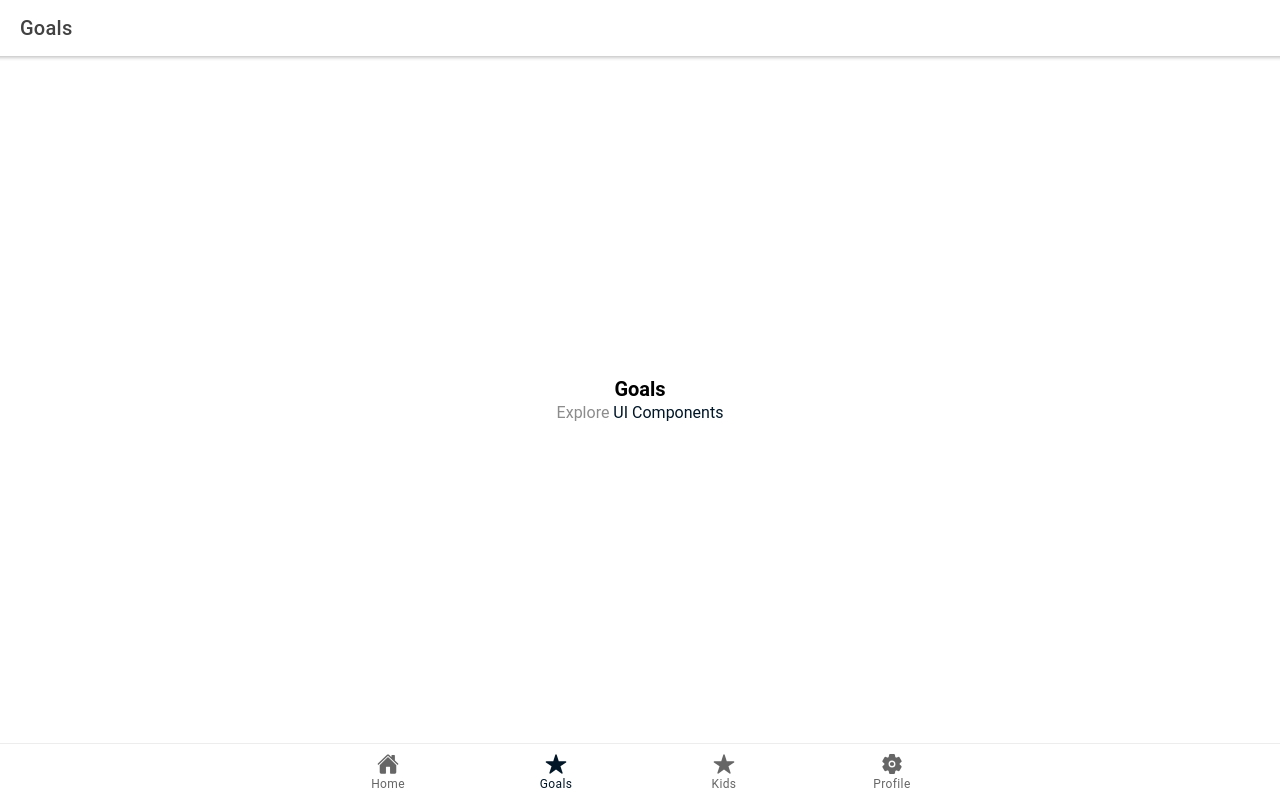
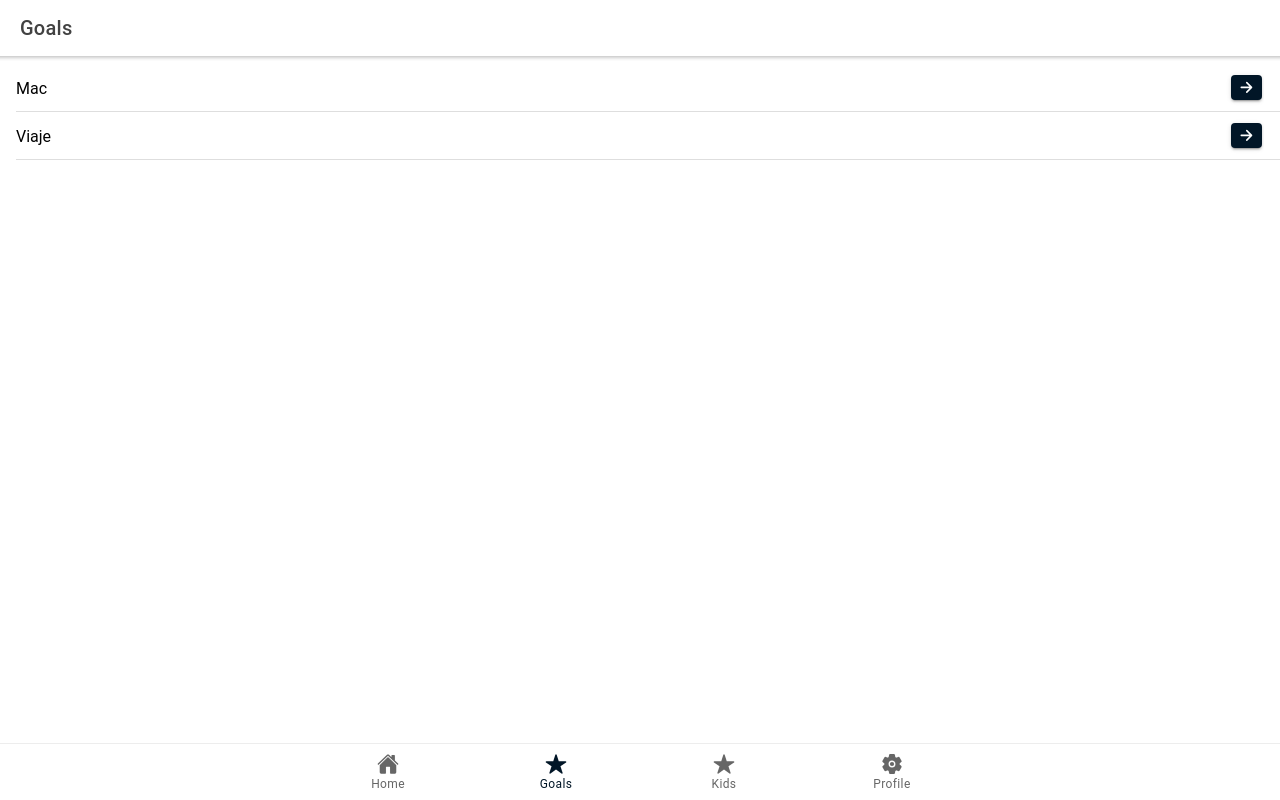
Before and after one commit to Jakii/ARCON-FE-R, a React (Create React App) app in the folder arcon/: page /goals in a window 1280 px wide. Built offline with nearby package versions, Linux system fonts and the light colour scheme.

Commit message:
Pantalla de listar goals y detalle de goals

```diff
--- /dev/null
+++ b/arcon/src/components/GoalsDetail/GoalsDetail.css
@@ -0,0 +1,15 @@
+.title{
+    color: white;
+    font-size: 30px;
+}
+
+.bar{
+    width: 70%;
+    margin-left: 15%;
+    margin-top: 10%;
+}
+
+.progress{
+    color: #f2efea;
+    font-size: 44px;
+}
--- /dev/null
+++ b/arcon/src/components/GoalsDetail/GoalsDetail.tsx
@@ -0,0 +1,31 @@
+import React from 'react';
+import { IonModal, IonButton, IonContent, IonLabel, IonGrid, IonCol, IonRow, IonProgressBar, IonHeader, IonTitle, IonItem } from '@ionic/react';
+import './GoalsDetail.css';
+
+type GoalsProps = {
+    Goal: any,
+    ShowModal: any,
+    SetShowModal: Function
+}
+
+const GoalsDetail: React.FC<GoalsProps> = ({ Goal, ShowModal, SetShowModal }) => {
+
+    return (
+        <IonModal isOpen={ShowModal}>
+            <IonHeader>
+                <IonItem text-center align-center>
+                    <IonLabel class="title">{Goal.Title}</IonLabel>
+                </IonItem>
+
+            </IonHeader>
+            <IonContent>
+                <IonLabel class="progress">{Goal.Progress}%</IonLabel>
+                <IonProgressBar color="success" value={0.5} class="bar"></IonProgressBar>
+            </IonContent>
+
+            <IonButton onClick={() => SetShowModal(false)}>Regresar</IonButton>
+        </IonModal>
+    );
+};
+
+export default GoalsDetail;
--- /dev/null
+++ b/arcon/src/components/GoalsList/GoalsList.tsx
@@ -0,0 +1,43 @@
+import React, { useState } from 'react';
+import { IonButton, IonIcon, IonGrid, IonRow, IonCol, IonList, IonItem, IonLabel, IonContent, IonBadge } from '@ionic/react';
+import { arrowForward, add } from 'ionicons/icons';
+
+import GoalsDetail from './../GoalsDetail/GoalsDetail';
+
+type GoalsProps = {
+    List: any[]
+}
+
+const GoalsList: React.FC<GoalsProps> = ({List}) => {
+
+    const [selectedGoal, setSelectedGoal]=useState({});
+    const [showModal,setShowModal]=useState(false);
+
+    const goToDetail=(item:any)=>{
+        setSelectedGoal(item);
+        setShowModal(true);
+    }
+
+    const renderGoals = List.map(x => {
+        return (
+            <IonItem>
+                <IonLabel>{x.Title}</IonLabel>
+                <IonButton onClick={()=>goToDetail(x)}> <IonIcon icon={arrowForward} /></IonButton>
+            </IonItem>
+        )
+    });
+
+    return (
+        <IonContent>
+            <IonList>
+                {renderGoals}
+            </IonList>
+            <GoalsDetail
+            Goal={selectedGoal}
+            ShowModal={showModal}
+            SetShowModal={setShowModal}/>
+        </IonContent>
+    )
+}
+
+export default GoalsList;
--- a/arcon/src/pages/Goals.tsx
+++ b/arcon/src/pages/Goals.tsx
@@ -1,9 +1,36 @@
-import React from 'react';
+import React, {useState} from 'react';
 import { IonContent, IonHeader, IonPage, IonTitle, IonToolbar } from '@ionic/react';
-import ExploreContainer from '../components/ExploreContainer';
 import './Goals.css';
+import GoalsList from './../components/GoalsList/GoalsList';
+
 
 const Goals: React.FC = () => {
+
+  const [showDetailComponent, setShowDetailComponent] = useState(false);
+
+  const goalsList = [
+    {
+      GoalId: 1,
+      Title: "Mac",
+      Description:"",
+      Amount:0,
+      Progress:0,
+      StatusId:1
+    },
+    {
+      GoalId: 2,
+      Title: "Viaje",
+      Description:"",
+      Amount:0,
+      Progress:0,
+      StatusId:1
+    }
+  ];
+
+  const goToDetail=()=>{
+
+  }
+
   return (
     <IonPage>
       <IonHeader>
@@ -17,7 +44,8 @@ const Goals: React.FC = () => {
             <IonTitle size="large">Goals</IonTitle>
           </IonToolbar>
         </IonHeader>
-        <ExploreContainer name="Goals" />
+        <GoalsList
+        List={goalsList}/>
       </IonContent>
     </IonPage>
   );
--- a/arcon/src/pages/Home.tsx
+++ b/arcon/src/pages/Home.tsx
@@ -1,5 +1,5 @@
 import React from 'react';
-import { IonContent, IonHeader, IonPage, IonTitle, IonToolbar, IonButton,IonIcon } from '@ionic/react';
+import { IonContent, IonHeader, IonPage, IonTitle, IonToolbar} from '@ionic/react';
 import './Home.css';
 import Perfiles from './../components/Perfiles/Perfiles';
 
```
Also changed, not shown: arcon/src/components/Perfiles/Perfiles.tsx (+0 -15 lines).
